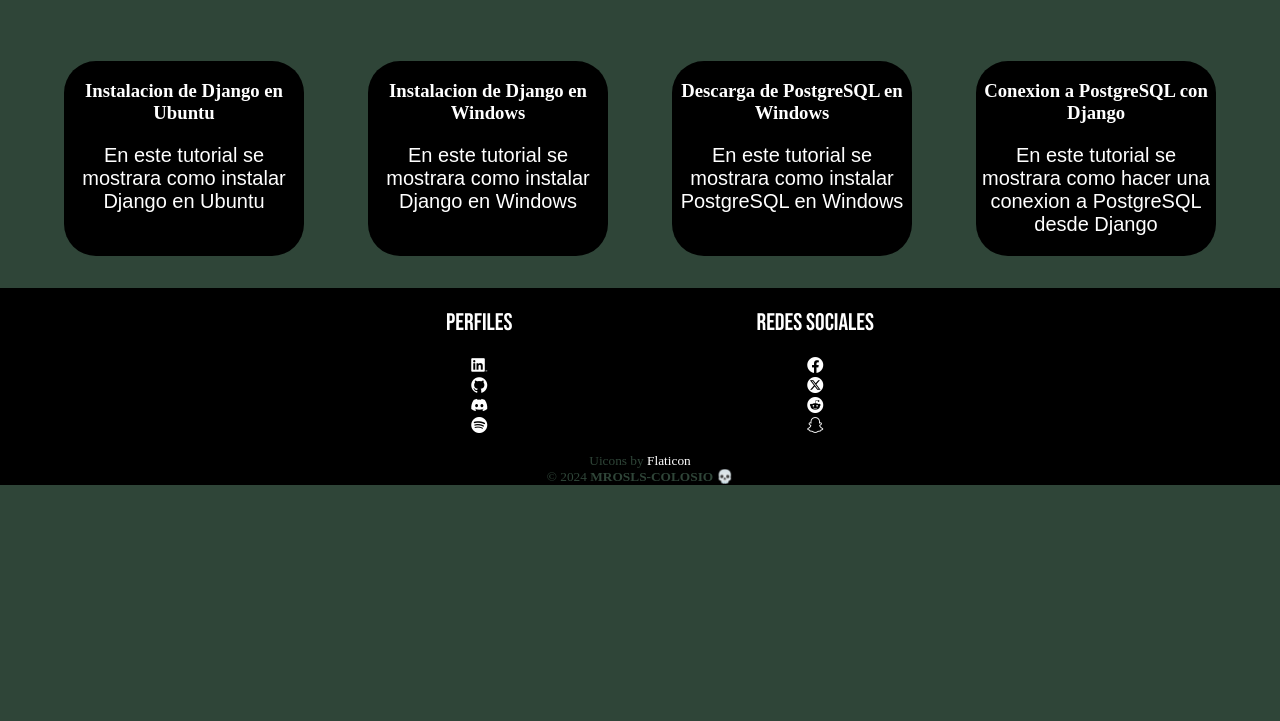
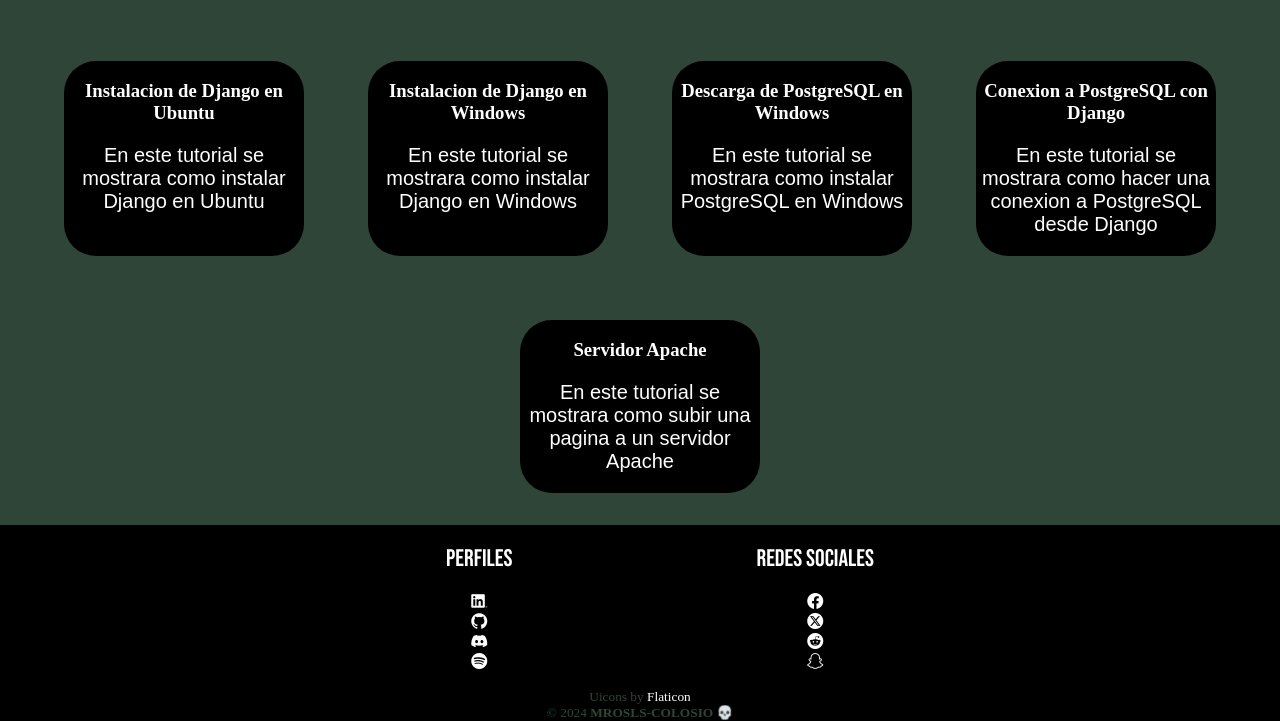
Before and after one commit to MroSls/personal-portfolio, a plain HTML site: page index.html in a window 1280 px wide. Shown: the part 947-1668 px from the top of the page. Before the commit the page ends 1432 px from the top, so only its background shows below. Drawn offline with nearby package versions, Linux system fonts and the light colour scheme; a web font is replaced by a local one.

Commit message:
Practica 11
index modificado

```diff
--- a/index.html
+++ b/index.html
@@ -95,6 +95,11 @@
                     <a href="postgresqldjango.html"><h3>Conexion a PostgreSQL con Django</h3></a>
                     <p>En este tutorial se mostrara como hacer una conexion a PostgreSQL desde Django</p>
                 </section>
+
+                <section>
+                    <a href="apache.html"><h3>Servidor Apache</h3></a>
+                    <p>En este tutorial se mostrara como subir una pagina a un servidor Apache</p>
+                </section>
             </article>
         </article>
     </main>
```
